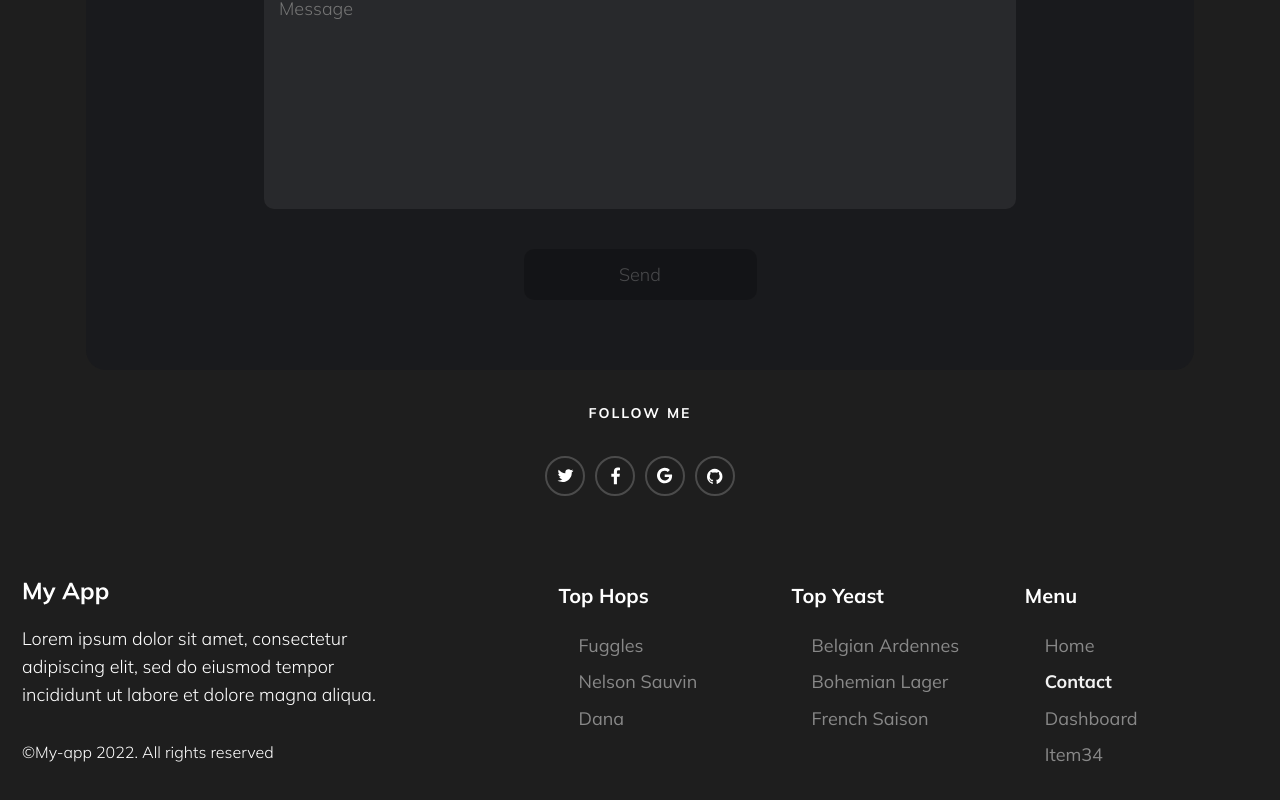
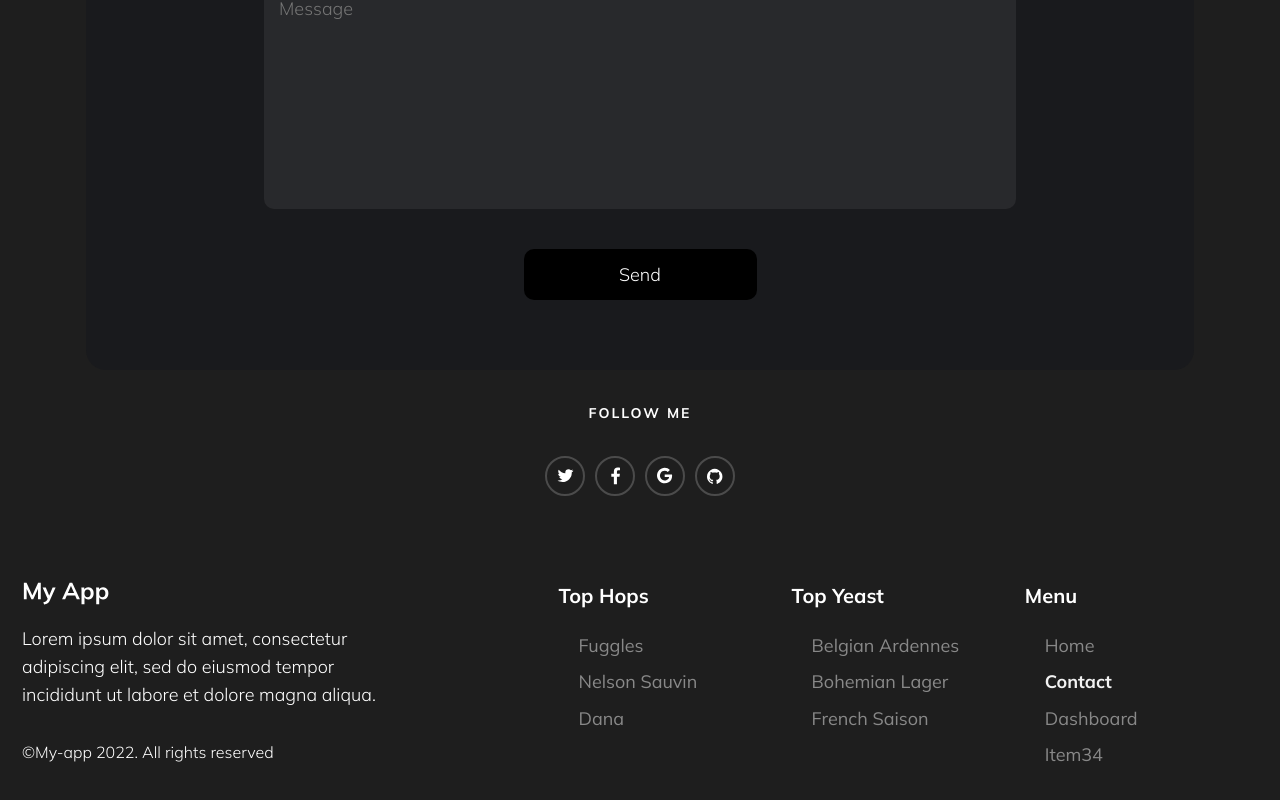
Before and after one commit to okhaenkovskaya/react-project01_1, a React (Create React App) app in the folder client/: page /contact in a window 1280 px wide. Shown: the part 879-1679 px from the top of the page. Built offline with nearby package versions, Linux system fonts and the light colour scheme.

Commit message:
update login/register

```diff
--- a/client/src/components/ContactForm/index.js
+++ b/client/src/components/ContactForm/index.js
@@ -3,7 +3,7 @@ import styled from "styled-components";
 import { ToastContainer, toast } from "react-toastify";
 import "react-toastify/dist/ReactToastify.css";
 
-import { Input, Textarea, Button } from "../Form";
+import { Input, Textarea } from "../Form";
 
 const ContactFormContainer = styled.div`
     max-width: 1168px;
@@ -34,6 +34,25 @@ const Title = styled.h2`
     line-height: 53px;
     color: #fff;
     text-align: center;
+`;
+
+const ButtonStyle = styled.button`
+    height: 51px;
+    background: #000;
+    border-radius: 10px;
+    color: #fff;
+    font-weight: 300;
+    font-size: 18px;
+    line-height: 23px;
+    padding: 0 15px;
+    margin: 0 auto 40px;
+    border: 0;
+    display: block;
+    width: 233px;
+
+    &:disabled {
+        opacity: 0.2;
+    }
 `;
 
 const ContactForm = () => {
@@ -172,9 +191,9 @@ const ContactForm = () => {
                     value={data.message}
                 />
 
-                <Button ref={buttonRef} isDisabled={true}>
+                <ButtonStyle ref={buttonRef} isDisabled={true}>
                     Send
-                </Button>
+                </ButtonStyle>
                 <ToastContainer />
             </Form>
         </ContactFormContainer>
--- a/client/src/context/auth.js
+++ b/client/src/context/auth.js
@@ -43,6 +43,8 @@ function AuthProvider(props) {
     const [state, dispatch] = useReducer(authReducer, initialState);
 
     function login(userData) {
+        console.log(userData, "userData");
+
         localStorage.setItem("jwtDecode", userData.token);
         dispatch({
             type: "LOGIN",
```
